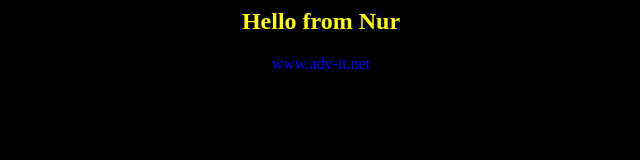
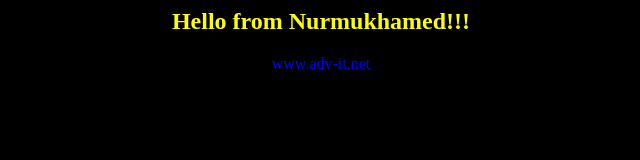
Before and after one commit to esenbaev-n-auca-2021/jenkins, a plain HTML site: page index.html in a window 1280 px wide. Shown: the whole page, without its empty margins (319-959 px from the left). Drawn offline with Linux system fonts and the light colour scheme.

Commit message:
updated index.html

```diff
--- a/index.html
+++ b/index.html
@@ -1,7 +1,7 @@
 <html>
 <body bgcolor=black>
 <center>
-<h2><font color=yellow>Hello from Nur</font></h2>
+<h2><font color=yellow>Hello from Nurmukhamed!!!</font></h2>
 
 <font color=blue>www.adv-it.net</font>
 
```
